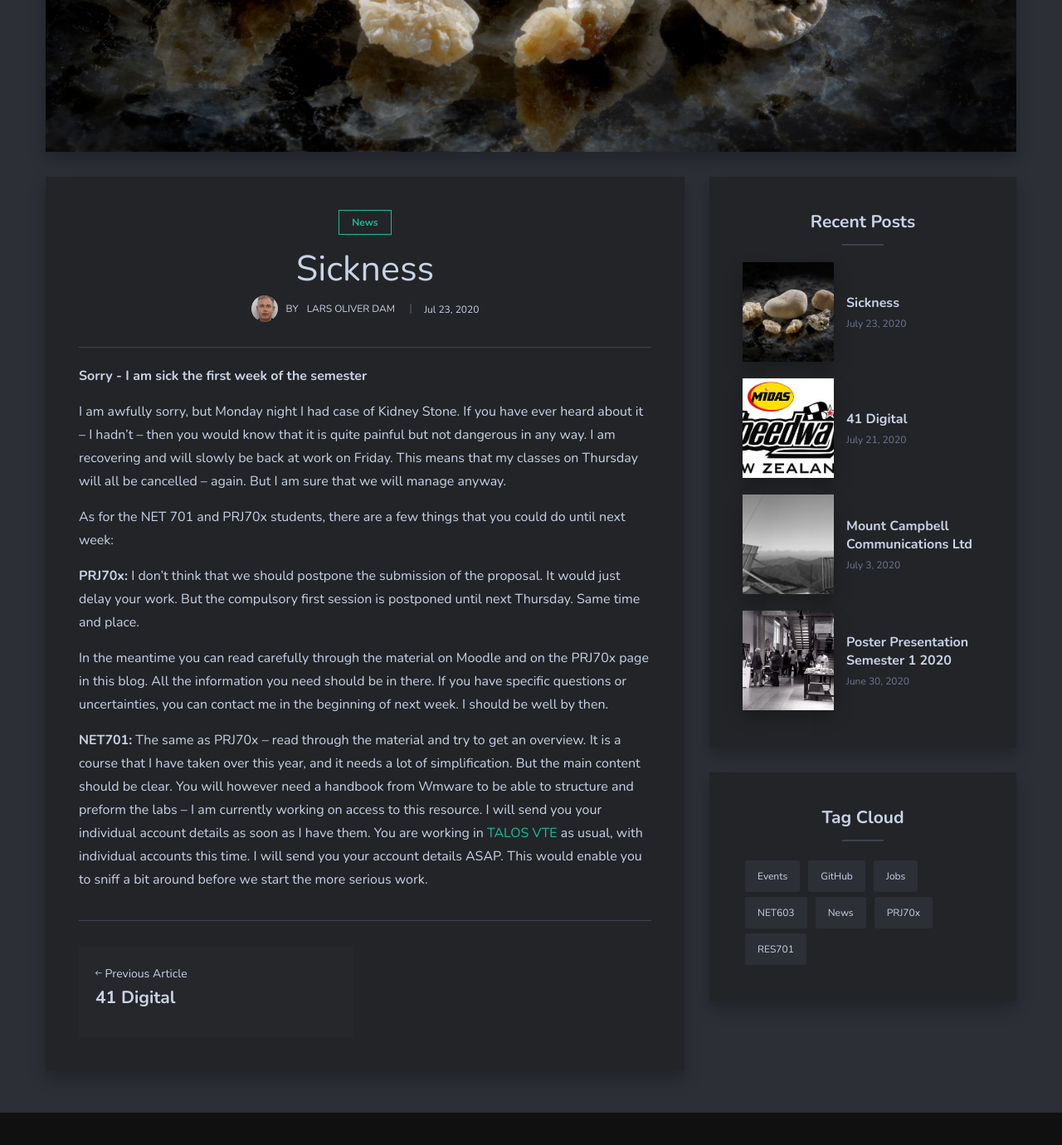
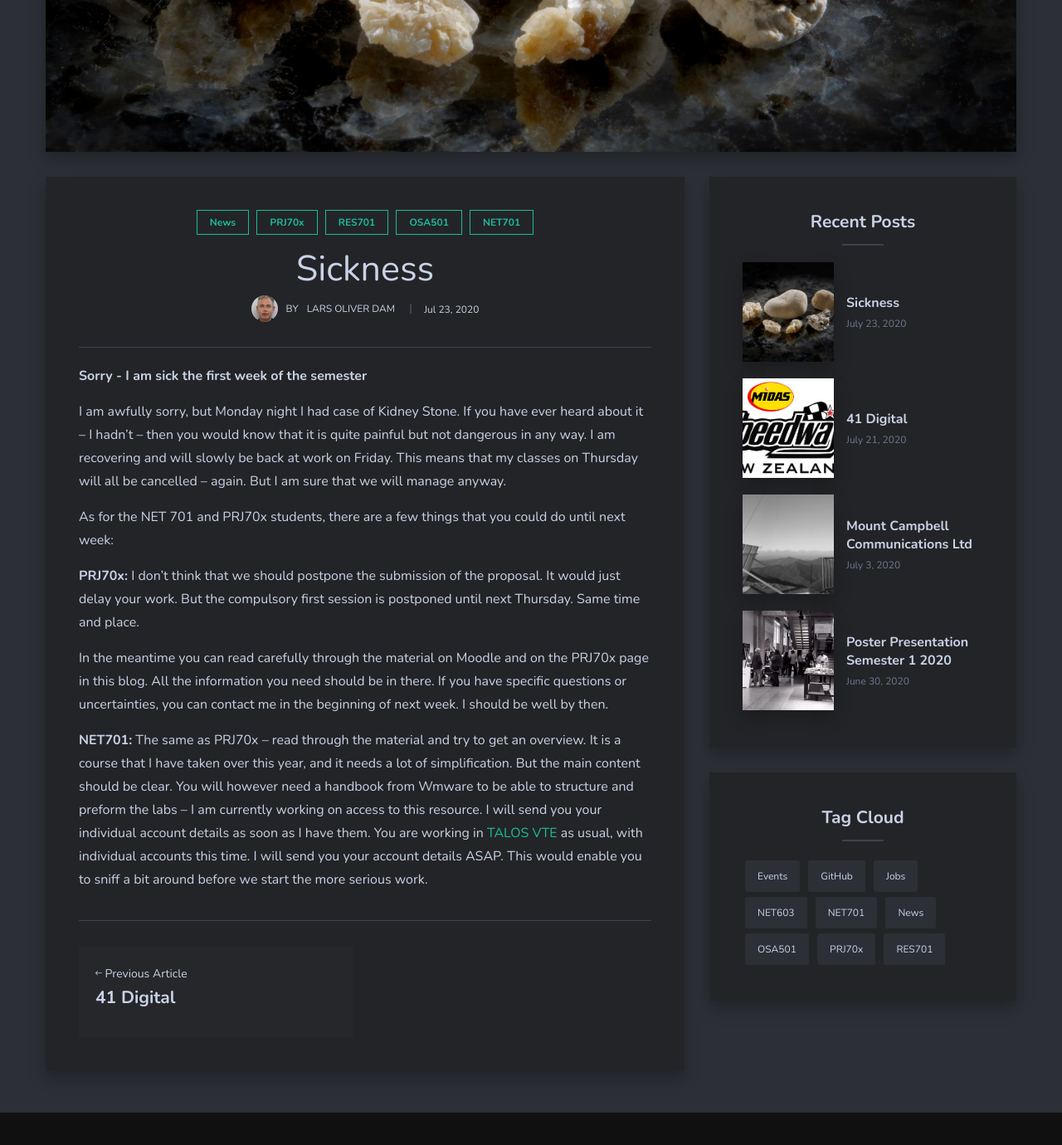
Before and after one commit to larsoliverdam/nmit, a Jekyll site: the page built from _posts/2020-07-22-kidney.markdown, in a window 1280 px wide and 1400 px high, scrolled down 512 px. Shown: the top 1380 px of the window at 83% size. Built offline with Jekyll 4.4.1, drawn with Linux system fonts in a browser that asks for light colours; nearby versions of some CDN libraries; comment, search, counter and statistics services are not loaded.

Commit message:
kidney posting

```diff
--- a/_posts/2020-07-22-kidney.markdown
+++ b/_posts/2020-07-22-kidney.markdown
@@ -3,7 +3,7 @@ layout: post
 title:  Sickness
 date:   2020-07-22 16:35:00 -1200
 image:  kidney.jpg
-tags:   News
+tags:   News PRJ70x RES701 OSA501 NET701
 ---
 
 **Sorry - I am sick the first week of the semester**
```
